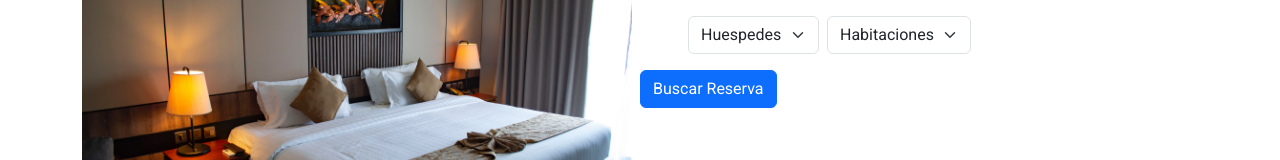
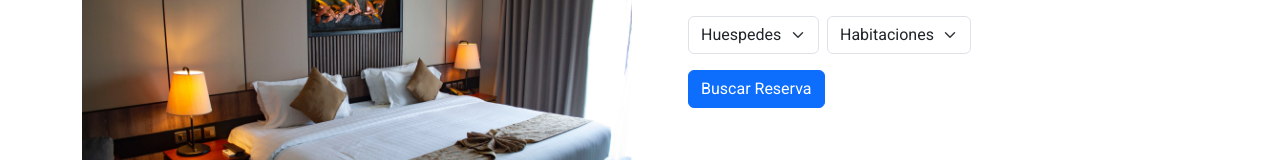
Before and after one commit to dan-max/the-sun-angular, an Angular app: page /reservas in a window 1280 px wide. Shown: the part 1198-1358 px from the top of the page. Built offline with nearby package versions, Linux system fonts and the light colour scheme.

Commit message:
empezamos pruebas para  api hotel

```diff
--- a/src/app/add-category/add-category.component.ts
+++ b/src/app/add-category/add-category.component.ts
@@ -5,7 +5,6 @@ import { AddCategoryRequest } from '../models/add-category-request.model';
 import { CategoryService } from '../../services/category.service';
 import { HttpClientModule } from '@angular/common/http';
 import { Subscription } from 'rxjs';
-
 
 @Component({
   selector: 'app-add-category',
--- a/src/app/reserva/reserva.component.html
+++ b/src/app/reserva/reserva.component.html
@@ -38,7 +38,7 @@
 </div>
 </div>
 
-<div class=" mt-3 mb-3">
+<div class=" mt-3 mb-3 mx-5">
     <button class="btn btn-primary">Buscar Reserva</button>
 </div>
 </div>
```
